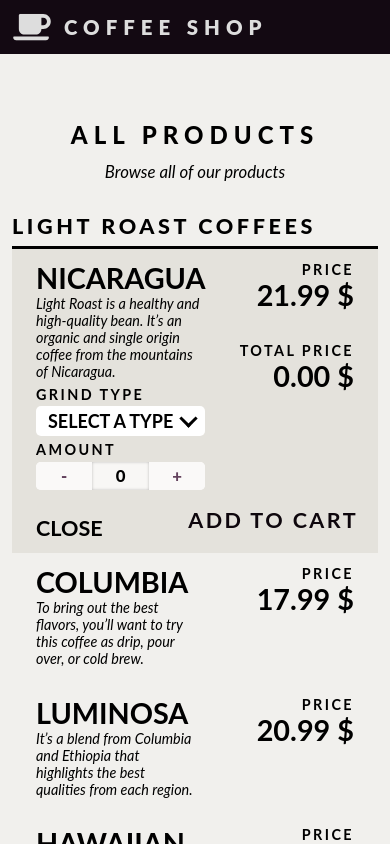
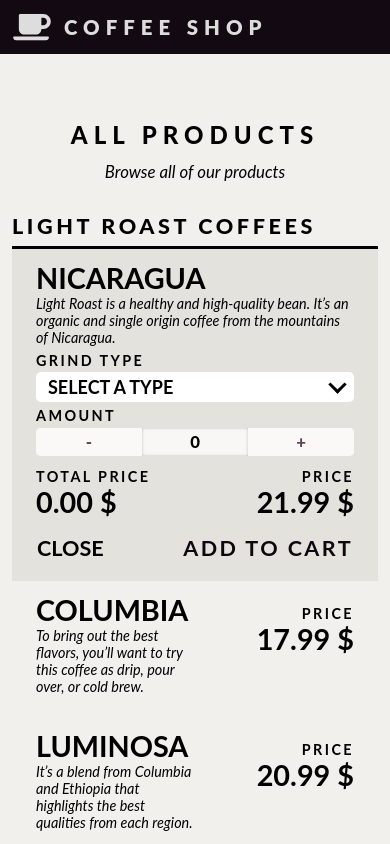
Before and after one commit to alperdegre/sample-react-app, a React (Create React App) app: page /products in a window 390 px wide. Both pictures are taken after a click on the button 195 px from the left and 323 px from the top of the page. Shown: the top 844 px of the page. Built offline with nearby package versions, Linux system fonts and the light colour scheme.

Commit message:
Add responsive fix to product detail

```diff
--- a/src/components/ProductsPage/ProductAmountSelector.module.css
+++ b/src/components/ProductsPage/ProductAmountSelector.module.css
@@ -40,6 +40,10 @@
   box-shadow: rgba(0, 0, 0, 0.24) 0px 0px 3px inset;
 }
 
+.selector-input:focus {
+  outline: none;
+}
+
 .minus {
   border-top-left-radius: 5px;
   border-bottom-left-radius: 5px;
--- a/src/components/ProductsPage/ProductItem.js
+++ b/src/components/ProductsPage/ProductItem.js
@@ -78,19 +78,21 @@ function ProductItem({ name, description, price }) {
           </>
         )}
       </div>
-      <div className={classes['product-half']}>
-        <h5 className={classes['product-sub-title']}>Price</h5>
-        <h4 className={classes['product-price']}>{price} $</h4>
+      <div className={classes['product-price-half']}>
+        <div className={classes['price-container']}>
+          <h5 className={classes['product-sub-title']}>Price</h5>
+          <h4 className={classes['product-price']}>{price} $</h4>
+        </div>
         {isSelected && (
-          <>
+          <div className={classes['price-container']}>
             <h5 className={classes['product-total-title']}>Total Price</h5>
-            <h4 className={classes['product-price']}>
+            <h4 className={classes['product-price-total']}>
               {(selectedAmount * price).toFixed(2)} $
             </h4>
             <button className={classes['add-to-cart']} type="button">
               Add to Cart
             </button>
-          </>
+          </div>
         )}
       </div>
     </div>
--- a/src/components/ProductsPage/ProductItem.module.css
+++ b/src/components/ProductsPage/ProductItem.module.css
@@ -20,7 +20,18 @@
   flex-grow: 1;
 }
 
+.product-price-half {
+  flex-basis: 0;
+  flex-grow: 1;
+}
+
 .product-price {
+  text-align: right;
+  text-transform: uppercase;
+  margin-bottom: 0.4rem;
+}
+
+.product-price-total {
   text-align: right;
   text-transform: uppercase;
   margin-bottom: 0.4rem;
@@ -64,7 +75,7 @@
   font-size: 1.2rem;
   letter-spacing: 0.2rem;
   text-align: end;
-  margin-top: 2.5rem;
+  margin-top: 1.7rem;
 }
 
 .type-title {
@@ -125,6 +136,10 @@
   letter-spacing: 0.2rem;
 }
 
+.price-container {
+  text-align: end;
+}
+
 .product-close {
   font-weight: 700;
   font-size: 1.8rem;
@@ -138,7 +153,72 @@
   color: #63425d;
 }
 
+@media only screen and (max-width: 1399px) and (min-width: 1200px) {
+}
+
+@media only screen and (max-width: 1199px) and (min-width: 992px) {
+  .product-total-title {
+    margin-top: 2.8rem;
+  }
+}
+
+@media only screen and (max-width: 991px) and (min-width: 768px) {
+  .product-total-title {
+    margin-top: 2.8rem;
+  }
+  .price-container {
+    text-align: end;
+  }
+  .product-price-half {
+    flex-basis: 0;
+    flex-grow: 1;
+  }
+}
 @media only screen and (max-width: 767px) and (min-width: 576px) {
+  .product-total-title {
+    margin-top: 1rem;
+    text-align: left;
+  }
+  .product-sub-title {
+    margin-top: 1rem;
+    text-align: left;
+  }
+  .product-item-extend {
+    display: block;
+  }
+  .product-half {
+    display: block;
+  }
+  .product-price-half {
+    display: flex;
+    justify-content: space-between;
+    flex-direction: row-reverse;
+  }
+  .product-price-total {
+    text-align: left;
+  }
+  .add-to-cart {
+    right: 25px;
+  }
+  .product-close {
+    position: absolute;
+    bottom: 20px;
+    left: 25px;
+  }
+  .price-container {
+    padding-bottom: 40px;
+  }
+}
+
+@media only screen and (max-width: 767px) and (min-width: 576px) {
+  .product-total-title {
+    margin-top: 1rem;
+    text-align: left;
+  }
+  .product-sub-title {
+    margin-top: 1rem;
+    text-align: right;
+  }
   .product-div {
     padding: 0 auto;
   }
@@ -156,23 +236,48 @@
     font-size: 1.3rem;
     padding: 0 1rem;
   }
+  .product-item-extend {
+    display: block;
+  }
+  .product-half {
+    display: block;
+  }
 }
 
 @media only screen and (max-width: 575px) {
-  .product-div {
-    padding: 0 auto;
+  .product-total-title {
+    margin-top: 1rem;
+    text-align: left;
   }
-  .product-div img {
-    display: none;
+  .product-sub-title {
+    margin-top: 1rem;
+    text-align: right;
+  }
+  .product-item-extend {
+    display: block;
+  }
+  .product-half {
+    display: block;
+  }
+  .product-price-half {
+    display: flex;
+    justify-content: space-between;
+    flex-direction: row-reverse;
+  }
+  .product-price-total {
+    text-align: left;
+  }
+  .add-to-cart {
+    right: 25px;
+    bottom: 20px;
   }
 
-  .product-div h2 {
-    padding-left: 1.6rem;
-    padding-bottom: 0.5rem;
+  .product-close {
+    position: absolute;
+    bottom: 20px;
+    left: 25px;
   }
-
-  .product-div p {
-    font-size: 1.3rem;
-    padding: 0 1rem;
+  .price-container {
+    padding-bottom: 45px;
   }
 }
```
